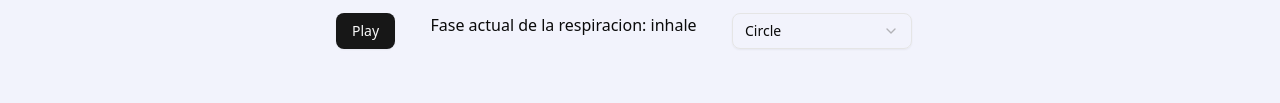
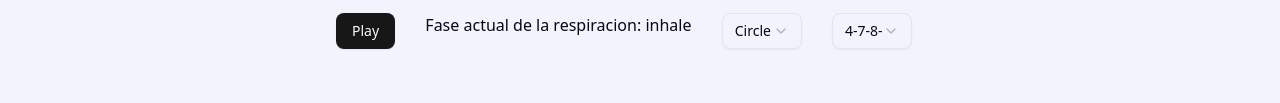
Before and after one commit to JanuDev12/calmy, an Astro site: page / in a window 1280 px wide. Shown: the part 381-484 px from the top of the page. Built offline with nearby package versions, Linux system fonts and the light colour scheme; Astro itself is replaced by a stand-in of ours.

Commit message:
feat: add select breathing exercises

```diff
--- a/src/components/BreathingApp.tsx
+++ b/src/components/BreathingApp.tsx
@@ -10,6 +10,7 @@ import {
   SelectValue,
 } from "./ui/select";
 import { animations } from "./animations";
+import type { BreathingExercise, Exercise } from "@/types";
 
 type AnimationType = keyof typeof animations;
 
@@ -22,9 +23,46 @@ const formatTime = (ms: number): string => {
   )}`;
 };
 
+const BREATHING_EXERCISES: Record<Exercise, BreathingExercise> = {
+  "4-7-8-0": {
+    id: "4-7-8-0",
+    name: "4-7-8-0 Breathing",
+    phases: {
+      inhale: 4000,
+      holdInhale: 7000,
+      exhale: 8000,
+      holdExhale: 0,
+    },
+  },
+  "Box Breathing": {
+    id: "Box Breathing",
+    name: "Box Breathing",
+    phases: {
+      inhale: 4000,
+      holdInhale: 4000,
+      exhale: 4000,
+      holdExhale: 4000,
+    },
+  },
+  Custom: {
+    id: "Custom",
+    name: "Custom Breathing",
+    phases: {
+      inhale: 4000,
+      holdInhale: 4000,
+      exhale: 4000,
+      holdExhale: 4000,
+    },
+  },
+};
+
 function BreathingApp() {
   // Circle Animation as default
   const [selectedAnimation, setSelectedAnimation] = useState<AnimationType>("circle");
+
+  // Select Breathing exercise as default
+  const [selectedExercise, setSelectedExercise] = useState<keyof typeof BREATHING_EXERCISES>("4-7-8-0")
+  const [customPhases, setCustomPhases] = useState(BREATHING_EXERCISES.Custom.phases)
 
   // Getting initial Phase of selected animation
   const initialPhase = useMemo(
@@ -48,10 +86,14 @@ function BreathingApp() {
     [selectedAnimation]
   );
 
-  const PHASE_INDEX = useMemo(
+  const currentExercise = useMemo(() => (
+    BREATHING_EXERCISES[selectedExercise]
+  ),[selectedExercise, customPhases]);
+
+ /*  const PHASE_INDEX = useMemo(
     () => new Map(currentAnimation.phases.map((p, i) => [p.name, i])),
     [currentAnimation]
-  );
+  ); */
 
   // Creating animations for each phase
   const animationVariants = useMemo(
@@ -62,12 +104,12 @@ function BreathingApp() {
           [phase.name]: {
             transform: phase.transform,
             // Motion expects seconds
-            transition: { duration: phase.duration / 1000 },
+            transition: { duration: (currentExercise.phases[phase.name] || 0) / 1000 },
           },
         }),
         {}
       ),
-    [currentAnimation]
+    [currentAnimation, currentExercise.phases]
   );
 
 
@@ -85,19 +127,29 @@ function BreathingApp() {
   useEffect(() => {
     if (!isRunning) return;
 
-    const currentPhase = PHASE_INDEX.get(phase)!;
+    /* const currentPhase = PHASE_INDEX.get(phase)!; */
 
+/*
     const { duration } = currentAnimation.phases[currentPhase];
 
     timerRef.current = setTimeout(() => {
       const nextPhase = getNextPhase(currentPhase);
       setPhase(currentAnimation.phases[nextPhase].name);
-    }, duration);
+    }, duration); */
 
-    return () => {
-      clearTimeout(timerRef.current);
-    };
-  }, [phase, isRunning, currentAnimation, PHASE_INDEX]);
+      const phaseNames = Object.keys(currentExercise.phases);
+      const currentPhaseIndex = phaseNames.indexOf(phase);
+
+      const nextPhaseIndex = getNextPhase(currentPhaseIndex);
+      const nextPhase = phaseNames[nextPhaseIndex];
+      const duration = currentExercise.phases[nextPhase];
+
+      timerRef.current = setTimeout(() => {
+        setPhase(nextPhase);
+      }, duration);
+
+    return () =>  clearTimeout(timerRef.current);
+  }, [phase, isRunning, currentExercise.phases]);
 
   // Timer of breathing
   useEffect(() => {
@@ -117,15 +169,16 @@ function BreathingApp() {
   function getNextPhase(currentPhase: number): number {
     let i = 0;
     let nextPhase = currentPhase;
+    const phaseNames = Object.keys(currentExercise.phases);
 
     // Loop for skip to the next phase if its 0s
     do {
       nextPhase = (nextPhase + 1) % currentAnimation.phases.length;
       i++;
-      if (i >= currentAnimation.phases.length) {
+      if (i >= phaseNames.length) {
         console.log("Infnite Loop detected");
       }
-    } while (currentAnimation.phases[nextPhase].duration === 0);
+    } while (currentExercise.phases[phaseNames[nextPhase]] === 0);
 
     return nextPhase;
   }
@@ -172,7 +225,7 @@ function BreathingApp() {
           value={selectedAnimation}
           onValueChange={(value: AnimationType) => setSelectedAnimation(value)}
         >
-          <SelectTrigger className="w-[180px]">
+          <SelectTrigger className="w-[80px]">
             <SelectValue placeholder="Select animation" />
           </SelectTrigger>
           <SelectContent>
@@ -183,6 +236,23 @@ function BreathingApp() {
             ))}
           </SelectContent>
         </Select>
+
+        {/* SELECT TYPE OF BREATHING */}
+        <Select
+          value={selectedExercise}
+          onValueChange={(value) => setSelectedExercise(value)}
+        >
+          <SelectTrigger className="w-[80px]">
+            <SelectValue placeholder="Select breathing" />
+          </SelectTrigger>
+          <SelectContent>
+            {Object.values(BREATHING_EXERCISES).map((exercise) => (
+              <SelectItem key={exercise.id} value={exercise.id}>
+                {exercise.name}
+              </SelectItem>
+            ))}
+          </SelectContent>
+        </Select>
       </div>
     </>
   );
--- a/src/components/animations/CircleAnimation.tsx
+++ b/src/components/animations/CircleAnimation.tsx
@@ -22,22 +22,18 @@ const CircleAnimation = {
   phases: [
     {
       name: "inhale",
-      duration: 4000,
       transform: "scale(1.5)",
     },
     {
-      name: "inhaleHold",
-      duration: 7000,
+      name: "holdInhale",
       transform: "scale(1.5)",
     },
     {
       name: "exhale",
-      duration: 8000,
       transform: "scale(1)",
     },
     {
-      name: "exhaleHold",
-      duration: 0,
+      name: "holdExhale",
       transform: "scale(1)",
     },
   ],
--- a/src/components/animations/WaveAnimation.tsx
+++ b/src/components/animations/WaveAnimation.tsx
@@ -23,7 +23,7 @@ const WaveAnimation = {
       transform: "translateY(25px)",
     },
     {
-      name: "inhaleHold",
+      name: "holdInhale",
       duration: 7000,
       transform: "translateY(25px)",
     },
@@ -33,7 +33,7 @@ const WaveAnimation = {
       transform: "translateY(0)",
     },
     {
-      name: "exhaleHold",
+      name: "holdExhale",
       duration: 0,
       transform: "translateY(0)",
     },
```
Also changed, not shown: src/types.ts (+7 -0 lines).
